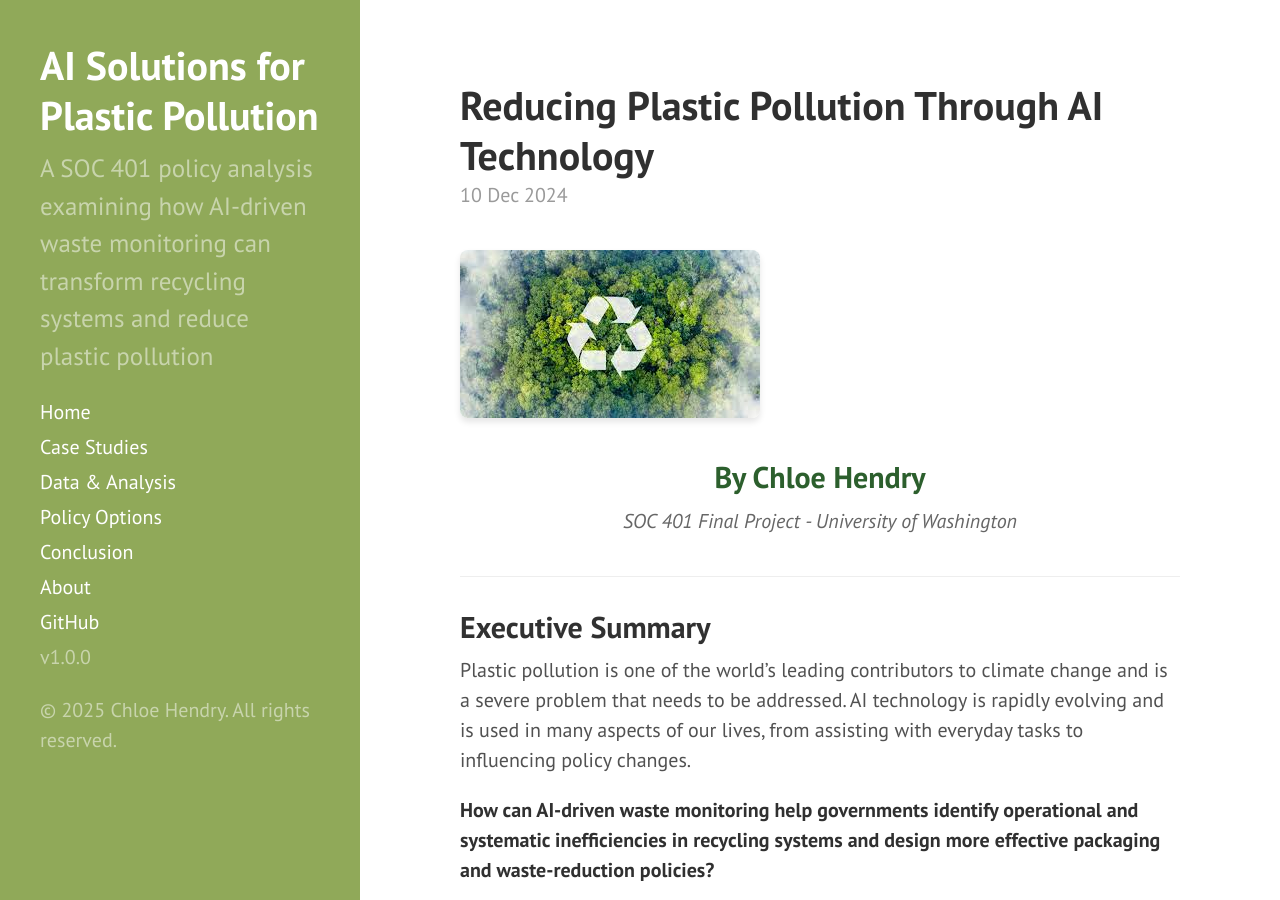
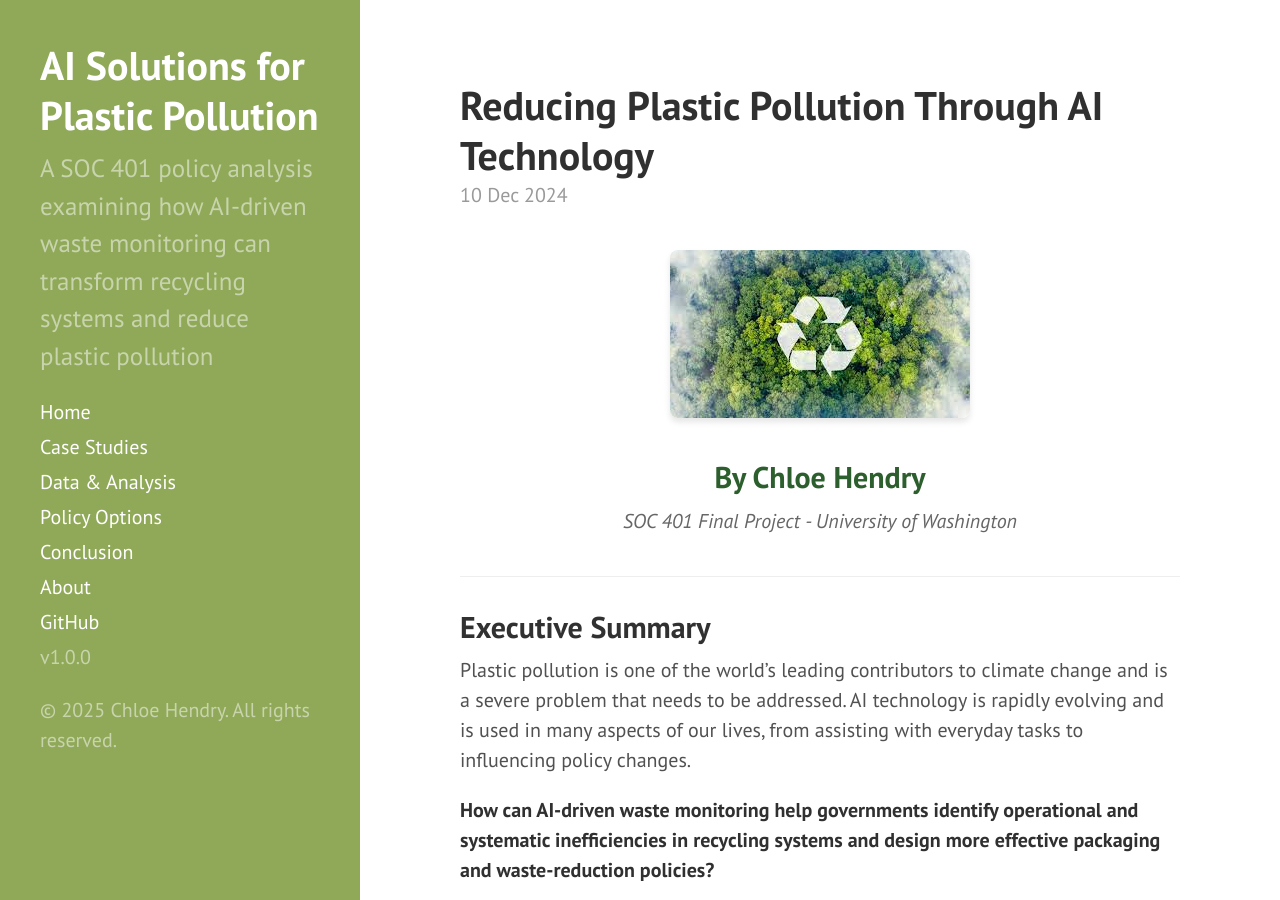
Before and after one commit to chendry6-blip/SOC401Website, a Jekyll site: the page built from _posts/2024-12-10-home.md, in a window 1280 px wide and 900 px high. Built offline with Jekyll 4.4.1, drawn with Linux system fonts in a browser that asks for light colours.

Commit message:
Update 2024-12-10-home.md

```diff
--- a/_posts/2024-12-10-home.md
+++ b/_posts/2024-12-10-home.md
@@ -3,8 +3,8 @@
 title: Reducing Plastic Pollution Through AI Technology
 ---
 
-<div style="text-align: center; margin: 2rem 0;">
-  <img src="{{ site.baseurl }}assets/plastic-ai.jpg" alt="AI Solutions for Plastic Pollution" style="max-width: 100%; height: auto; border-radius: 8px; box-shadow: 0 4px 6px rgba(0,0,0,0.1);">
+<div style="text-align: center; margin: 2rem auto; max-width: 800px;">
+  <img src="{{ site.baseurl }}assets/plastic-ai.jpg" alt="AI Solutions for Plastic Pollution" style="max-width: 100%; height: auto; border-radius: 8px; box-shadow: 0 4px 6px rgba(0,0,0,0.1); display: block; margin: 0 auto;">
 </div>
 
 <div style="text-align: center; margin: 2rem 0;">
@@ -22,13 +22,9 @@
 
 Developing a statewide implementation of AI tools with vision sorting would be the most effective and impactful way to address this issue.
 
-<div style="display: grid; grid-template-columns: repeat(2, 1fr); gap: 1.5rem; margin: 2rem 0;">
-  <div style="text-align: center;">
-    <img src="{{ site.baseurl }}assets/reduce-plastic-waste.jpg" alt="Reduce Plastic Waste" style="max-width: 100%; border-radius: 8px;">
-  </div>
-  <div style="text-align: center;">
-    <img src="{{ site.baseurl }}assets/plastic-footprint.jpg" alt="Reduce Plastic Footprint" style="max-width: 100%; border-radius: 8px;">
-  </div>
+<div style="display: flex; gap: 1.5rem; margin: 2rem 0; justify-content: center; flex-wrap: wrap;">
+  <img src="{{ site.baseurl }}assets/reduce-plastic-waste.jpg" alt="Reduce Plastic Waste" style="max-width: 45%; border-radius: 8px;">
+  <img src="{{ site.baseurl }}assets/plastic-footprint.jpg" alt="Reduce Plastic Footprint" style="max-width: 45%; border-radius: 8px;">
 </div>
 
 ---
```
